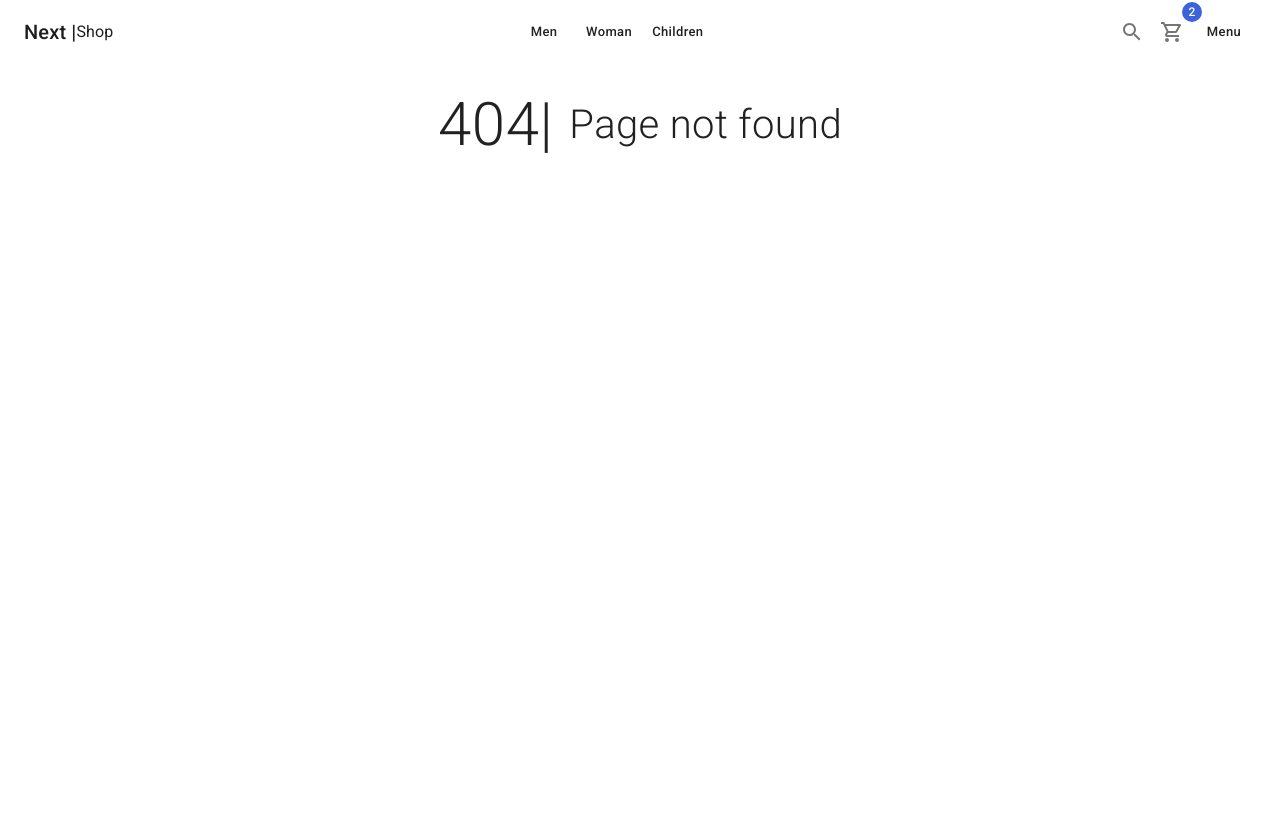
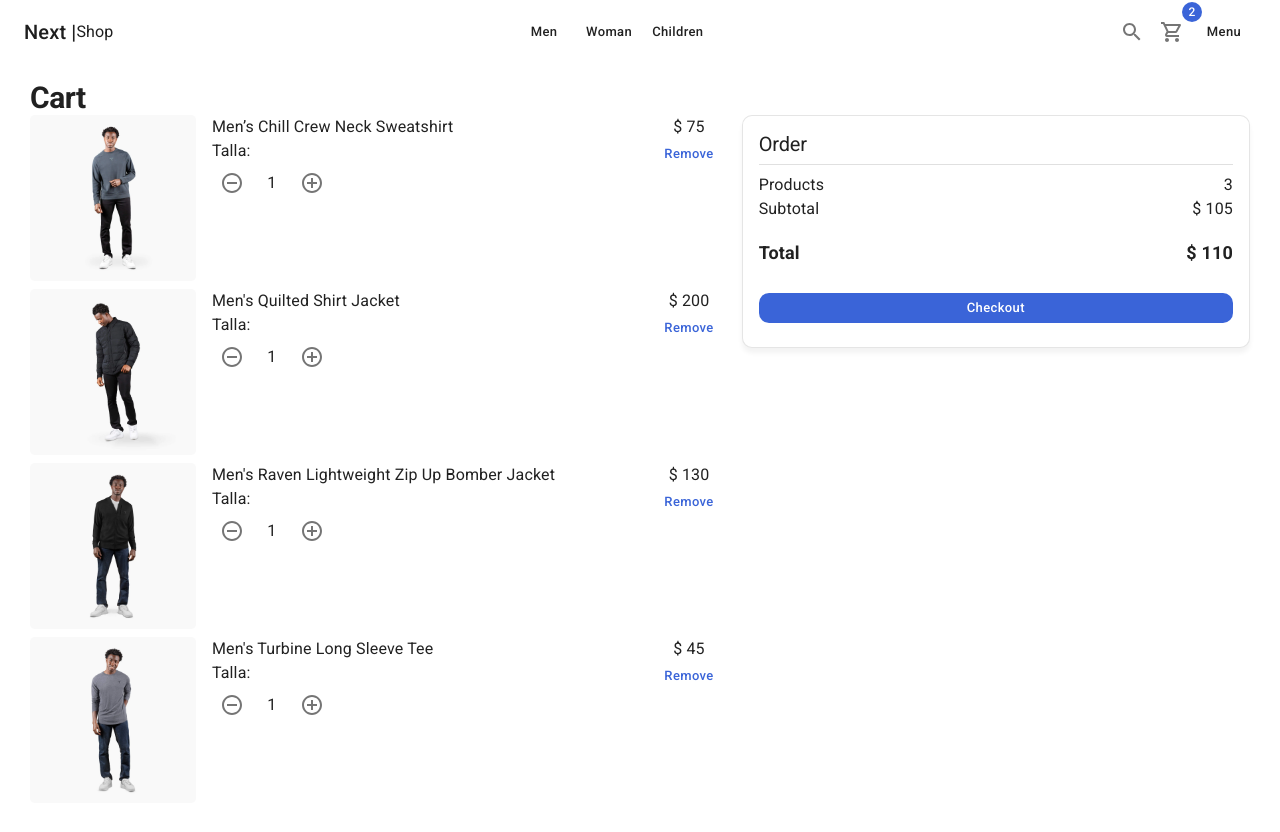
Before and after one commit to favioamarillapy/react-next-shop, a Next.js app: page /cart in a window 1280 px wide. Before the commit this address had no page. Shown: the top 832 px of the page. Before the commit the page ends 800 px from the top, so only its background shows below. Built offline with nearby package versions, Linux system fonts and the light colour scheme.

Commit message:
Created cart page

```diff
--- /dev/null
+++ b/components/cart/CardOrder.js
@@ -0,0 +1,49 @@
+import { Button, Card, CardContent, Divider, Grid, Typography } from '@mui/material'
+import { Box } from '@mui/system'
+
+export const CardOrder = () => {
+  return (
+    <>
+      <Card className='summary-card'>
+        <CardContent>
+
+          <Typography variant='h2'> Order </Typography>
+          <Divider sx={{ my: 1 }} />
+
+          <Grid container>
+
+            <Grid item xs={6}>
+              <Typography>Products</Typography>
+            </Grid>
+            <Grid item xs={6} display='flex' justifyContent='end'>
+              <Typography>3</Typography>
+            </Grid>
+
+
+            <Grid item xs={6}>
+              <Typography>Subtotal</Typography>
+            </Grid>
+            <Grid item xs={6} display='flex' justifyContent='end'>
+              <Typography>$ 105</Typography>
+            </Grid>
+
+
+            <Grid item xs={6} sx={{ mt: 2 }}>
+              <Typography variant='subtitle1'>Total</Typography>
+            </Grid>
+            <Grid item xs={6} sx={{ mt: 2 }} display='flex' justifyContent='end'>
+              <Typography variant='subtitle1'>$ 110</Typography>
+            </Grid>
+
+
+          </Grid>
+
+          <Box sx={{ mt: 3 }}>
+            <Button color='secondary' className='circular-btn' fullWidth> Checkout </Button>
+          </Box>
+
+        </CardContent>
+      </Card>
+    </>
+  )
+}
--- /dev/null
+++ b/components/cart/CartList.js
@@ -0,0 +1,54 @@
+import { Button, CardActionArea, CardMedia, Grid, Link, Typography } from '@mui/material'
+import { initialData } from '../../database/products'
+import NextLink from 'next/link'
+import { Box } from '@mui/system'
+import { ProductCounter } from '../product'
+
+const productsInCart = [
+  initialData.products[0],
+  initialData.products[1],
+  initialData.products[2],
+  initialData.products[3]
+]
+
+export const CartList = () => {
+  return (
+    <>
+      {
+        productsInCart.map(product => (
+          <Grid key={product.slug} container spacing={2} sx={{ mb: 1 }}>
+
+            <Grid item xs={3}>
+              <NextLink href='/product/slug'>
+                <Link>
+                  <CardActionArea>
+                    <CardMedia image={'products/' + product.images[0]}
+                      component='img'
+                      sx={{ borderRadius: '5px' }}
+                    >
+                    </CardMedia>
+                  </CardActionArea>
+                </Link>
+              </NextLink>
+            </Grid>
+
+            <Grid item xs={7}>
+              <Box display='flex' flexDirection='column'>
+                <Typography variant='body1'> {product.title}</Typography>
+                <Typography variant='body1'> Talla: <strong></strong> </Typography>
+                <ProductCounter />
+              </Box>
+            </Grid>
+
+            <Grid item xs={2} display='flex' flexDirection='column' alignItems='center'>
+              <Typography > $ {product.price}</Typography>
+              <Button variant='text' color='secondary'> Remove </Button>
+            </Grid>
+
+          </Grid>
+        ))
+
+      }
+    </>
+  )
+}
--- /dev/null
+++ b/components/cart/index.js
@@ -0,0 +1,2 @@
+export * from './CartList'
+export * from './CardOrder'
--- a/pages/cart/empty/index.js
+++ b/pages/cart/empty.js
@@ -1,7 +1,6 @@
-import NextLink from 'next/link'
 import { RemoveShoppingCartOutlined } from '@mui/icons-material'
 import { Box, Link, Typography } from '@mui/material'
-import { ShopLayout } from '../../../components/layouts'
+import { ShopLayout } from '../../components/layouts'
 
 const CartEmpty = () => {
   return (
--- /dev/null
+++ b/pages/cart/index.js
@@ -0,0 +1,27 @@
+import { Button, Card, CardContent, Divider, Grid, Typography } from '@mui/material'
+import { Box } from '@mui/system'
+import { CardOrder, CartList } from '../../components/cart'
+import { ShopLayout } from '../../components/layouts'
+
+const CartPage = () => {
+  return (
+    <ShopLayout title={' Next shop -  Cart'} description={""}>
+      <Typography variant='h1' component='h1'> Cart </Typography>
+
+      <Grid container>
+
+        <Grid item xs={12} md={7}>
+          <CartList />
+        </Grid>
+
+        <Grid item xs={12} md={5}>
+          <CardOrder />
+        </Grid>
+
+      </Grid>
+
+    </ShopLayout>
+  )
+}
+
+export default CartPage
```
